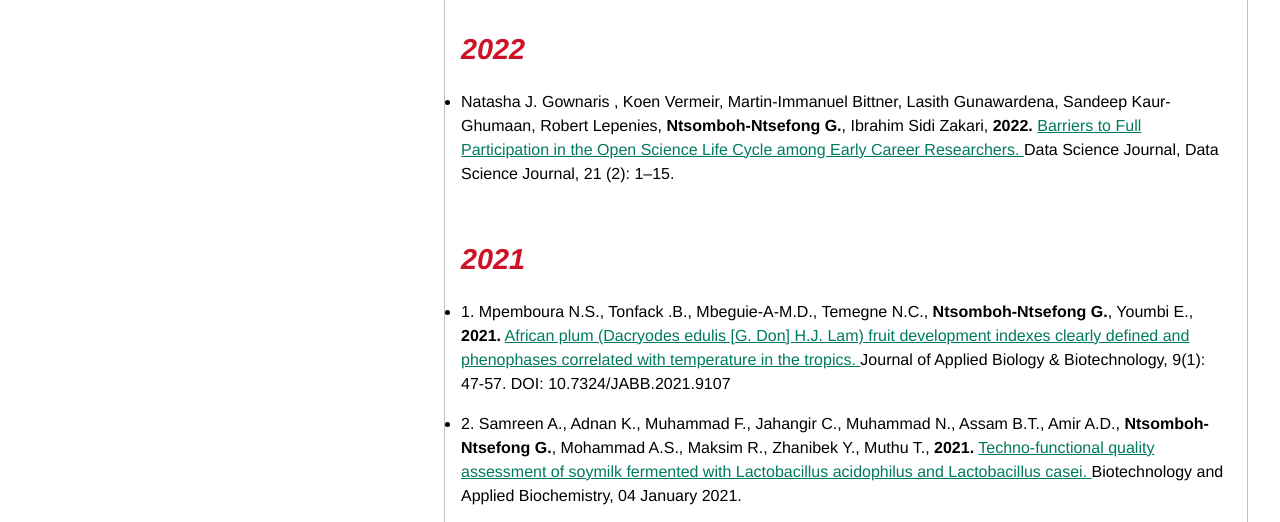
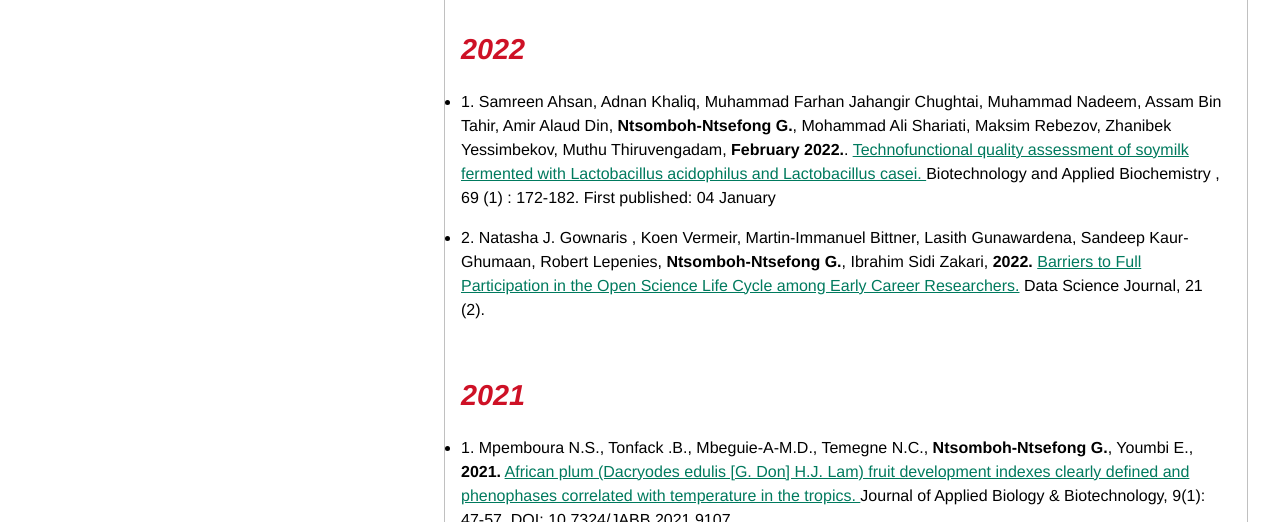
Before and after one commit to GodswillNN/GodswillNN.github.io, a plain HTML site: page publications/index.html in a window 1280 px wide. Shown: the part 799-1321 px from the top of the page. Drawn offline with Linux system fonts and the light colour scheme.

Commit message:
Update index.html

```diff
--- a/publications/index.html
+++ b/publications/index.html
@@ -62,8 +62,9 @@
 
     <h2>2022</h2>
      <ul>
-       <li>Natasha J. Gownaris , Koen Vermeir, Martin-Immanuel Bittner, Lasith Gunawardena, Sandeep Kaur-Ghumaan, Robert Lepenies, <strong>Ntsomboh-Ntsefong G.</strong>, Ibrahim Sidi Zakari, <strong>2022.</strong> <a href=" https://doi.org/10.5334/dsj-2022-002">Barriers to Full Participation in the Open Science Life Cycle among Early Career Researchers. </a> Data Science Journal, Data Science Journal, 21 (2):
-1–15.</h1>
+       <li> 1.	Samreen Ahsan, Adnan Khaliq, Muhammad Farhan Jahangir Chughtai, Muhammad Nadeem, Assam Bin Tahir, Amir Alaud Din,  <strong>Ntsomboh-Ntsefong G.</strong>,  Mohammad Ali Shariati, Maksim Rebezov, Zhanibek Yessimbekov, Muthu Thiruvengadam,  <strong> February 2022.</strong>.</strong> <a href=" https://doi.org/10.1002/bab.2094"> Technofunctional quality assessment of soymilk fermented with Lactobacillus acidophilus and Lactobacillus casei. </a> Biotechnology and Applied Biochemistry ,  69 (1) : 172-182. First published: 04 January </li>
+      <li> 2. Natasha J. Gownaris , Koen Vermeir, Martin-Immanuel Bittner, Lasith Gunawardena, Sandeep Kaur-Ghumaan, Robert Lepenies, <strong>Ntsomboh-Ntsefong G.</strong>, Ibrahim Sidi Zakari, <strong>2022.</strong> <a href=" https://doi.org/10.5334/dsj-2022-002"> Barriers to Full Participation in the Open Science Life Cycle among Early Career Researchers.</a> Data Science Journal, 21 (2). </li>
+
   </ul>
     <h2>2021</h2>
     <ul>
```
